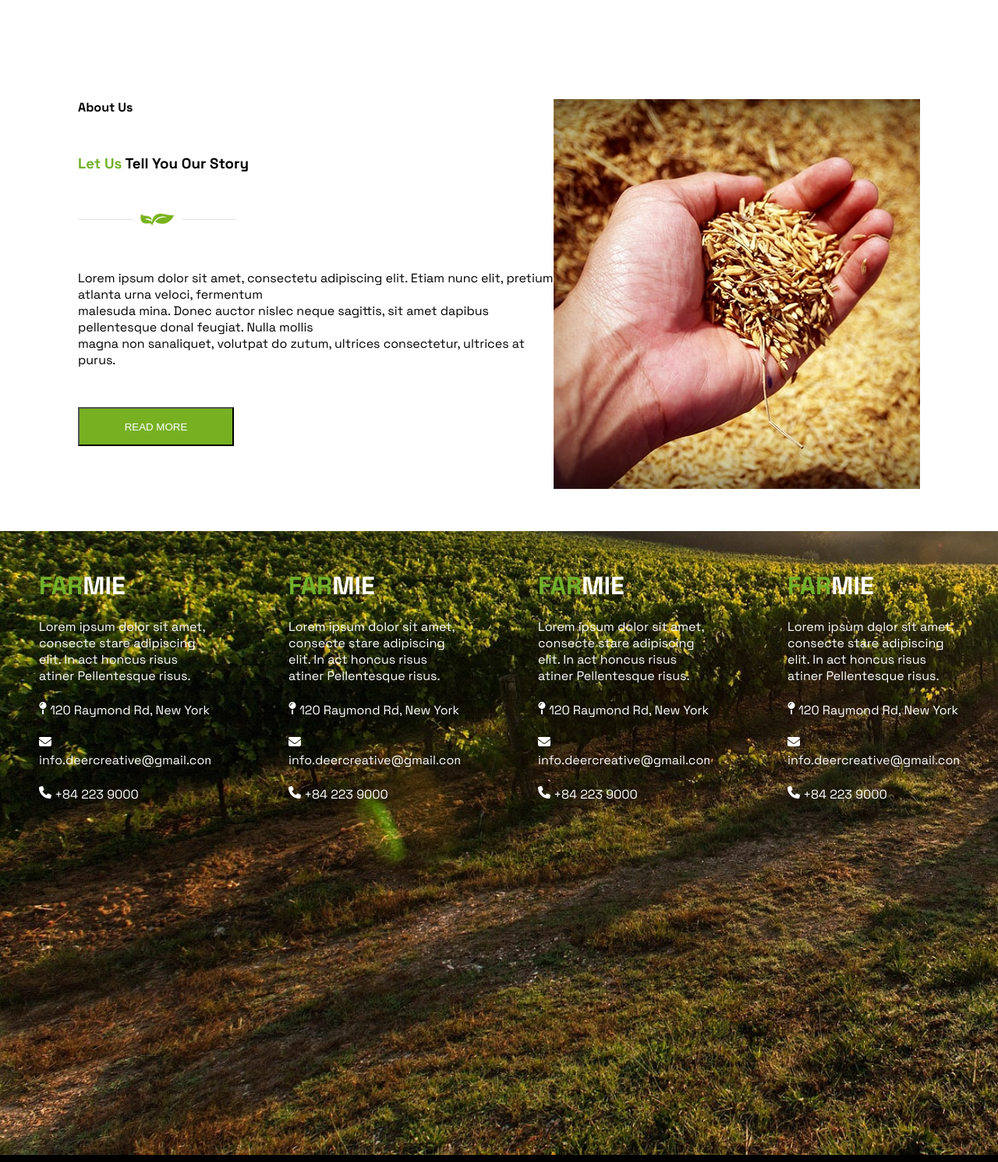
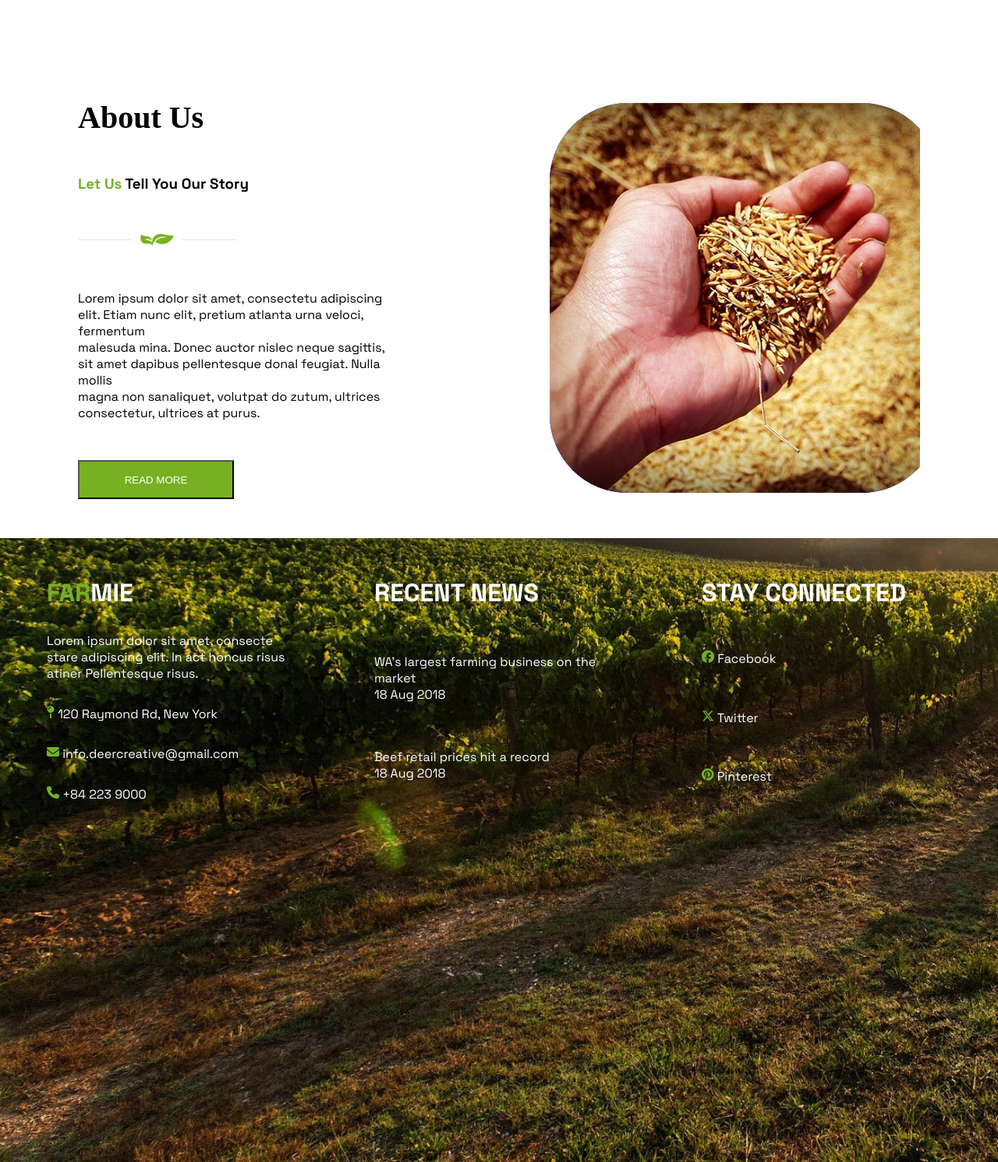
Before and after one commit to Tardigrade180/farm-site, a plain HTML site: page index.html in a window 1280 px wide. Shown: the part 1840-3330 px from the top of the page at 78% size. Drawn offline with Linux system fonts and the light colour scheme.

Commit message:
Finished editing the footer

```diff
--- a/index.html
+++ b/index.html
@@ -70,7 +70,7 @@
 
         <div class="about-us">
             <div class="about-us-section">
-                <h4>About Us</h4>
+                <h4 class="h4aboutus-edit">About Us</h4>
                 <h3 class="green-color">Let Us <span class="black-color">Tell You Our Story</span></h3>
                 <div class="flex-leaf">
                     <img src="assets/IMG/plantpicture.png" alt="leafpicture">
@@ -80,8 +80,8 @@
                 <button class="read-more-button">READ MORE</button>
             </div>
 
-            <div>
-                <img src="assets/IMG/wheatpicture.jpg" alt="About Us Picture">
+            <div class="about-us-wheat-picture">
+                <img class="circle circle-picture"  src="assets/IMG/wheatpicture.jpg" alt="About Us Picture">
             </div>
         </div>
 
@@ -93,66 +93,42 @@
                 <h1 class="green-color">FAR<span class="white-color">MIE</span></h1>
                 <p>Lorem ipsum dolor sit amet, consecte stare adipiscing elit. In act honcus risus atiner Pellentesque risus.</p>
                 <span>
-                    <i class="fa-solid fa-map-pin"></i>
+                    <i class="fa-solid fa-map-pin green-color"></i>
                     <span>120 Raymond Rd, New York</span>
                 </span>
                 <span>
-                    <i class="fa-solid fa-envelope"></i>
+                    <i class="fa-solid fa-envelope green-color"></i>
                     <span>info.deercreative@gmail.com</span>
                 </span>
                 <span>
-                    <i class="fa-sharp fa-solid fa-phone"></i>
+                    <i class="fa-sharp fa-solid fa-phone green-color"></i>
                     <span>+84 223 9000</span>
                 </span>
             </div>
             <div class=" footer-item white-color">
-                <h1 class="green-color">FAR<span class="white-color">MIE</span></h1>
-                <p>Lorem ipsum dolor sit amet, consecte stare adipiscing elit. In act honcus risus atiner Pellentesque risus.</p>
+                <h1>RECENT NEWS</h1>
+                <p>WA's largest farming business on the market <br> 18 Aug 2018</p>
                 <span>
-                    <i class="fa-solid fa-map-pin"></i>
-                    <span>120 Raymond Rd, New York</span>
-                </span>
-                <span>
-                    <i class="fa-solid fa-envelope"></i>
-                    <span>info.deercreative@gmail.com</span>
-                </span>
-                <span>
-                    <i class="fa-sharp fa-solid fa-phone"></i>
-                    <span>+84 223 9000</span>
+                    Beef retail prices hit a record <br> 18 Aug 2018
                 </span>
             </div>
             <div class=" footer-item white-color">
-                <h1 class="green-color">FAR<span class="white-color">MIE</span></h1>
-                <p>Lorem ipsum dolor sit amet, consecte stare adipiscing elit. In act honcus risus atiner Pellentesque risus.</p>
+                <h1>STAY CONNECTED</h1>
+
                 <span>
-                    <i class="fa-solid fa-map-pin"></i>
-                    <span>120 Raymond Rd, New York</span>
+                    <i class="fa-brands fa-facebook green-color"></i>
+                    <span>Facebook</span>
                 </span>
                 <span>
-                    <i class="fa-solid fa-envelope"></i>
-                    <span>info.deercreative@gmail.com</span>
+                    <i class="fa-brands fa-x-twitter green-color"></i>
+                    <span>Twitter</span>
                 </span>
                 <span>
-                    <i class="fa-sharp fa-solid fa-phone"></i>
-                    <span>+84 223 9000</span>
+                    <i class="fa-brands fa-pinterest green-color"></i>
+                    <span>Pinterest</span>
                 </span>
             </div>
-            <div class=" footer-item white-color">
-                <h1 class="green-color">FAR<span class="white-color">MIE</span></h1>
-                <p>Lorem ipsum dolor sit amet, consecte stare adipiscing elit. In act honcus risus atiner Pellentesque risus.</p>
-                <span>
-                    <i class="fa-solid fa-map-pin"></i>
-                    <span>120 Raymond Rd, New York</span>
-                </span>
-                <span>
-                    <i class="fa-solid fa-envelope"></i>
-                    <span>info.deercreative@gmail.com</span>
-                </span>
-                <span>
-                    <i class="fa-sharp fa-solid fa-phone"></i>
-                    <span>+84 223 9000</span>
-                </span>
-            </div>
+
         </div>
 
         <div class="footer-down text-white">
--- a/style.css
+++ b/style.css
@@ -147,10 +147,11 @@
     display: flex;
     flex-direction: row;
     font-family: "Space Grotesk", system-ui;
+    justify-content: center;
 }
 
 .footer-down {
-    background-color: black;
+    background-color: #0A0A0A;
     width: 100vw;
     height: 50px;
     display: flex;
@@ -183,3 +184,27 @@
     margin: 50px 50px;
     justify-content: baseline;
 }
+
+.circle {
+    width: 500px;
+    height: 140px;
+    background: blue;
+    -moz-border-radius: 70px;
+    -webkit-border-radius: 100px;
+    border-radius: 100px;
+    height: auto;
+ }
+
+.about-us-wheat-picture {
+    width: 100%;
+    align-content: center;
+
+}
+
+.circle-picture {
+    margin-left: 200px;
+}
+.h4aboutus-edit{
+    font-size: 40px;
+    font-family:'Times New Roman', Times, serif;
+}
```
